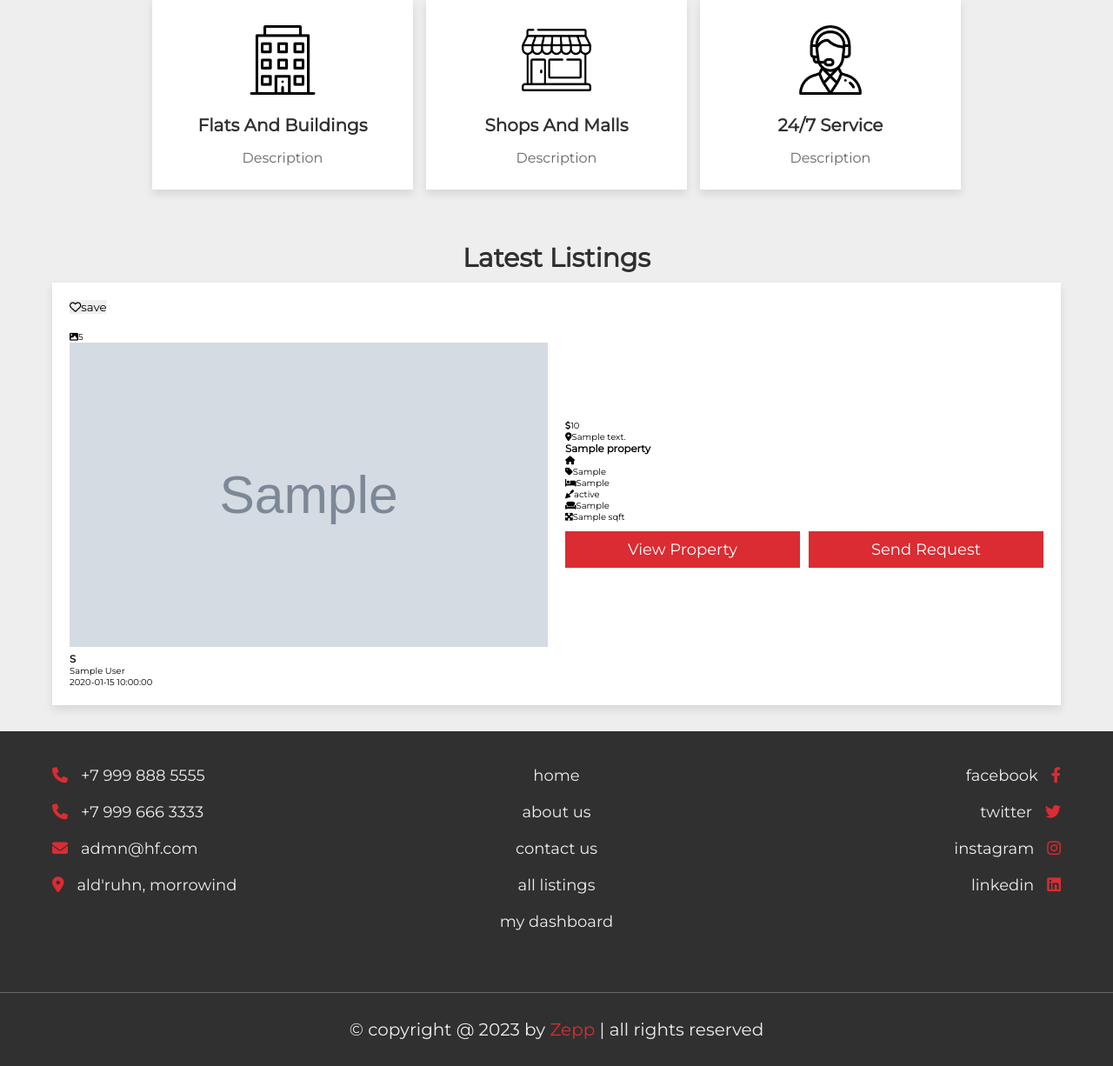
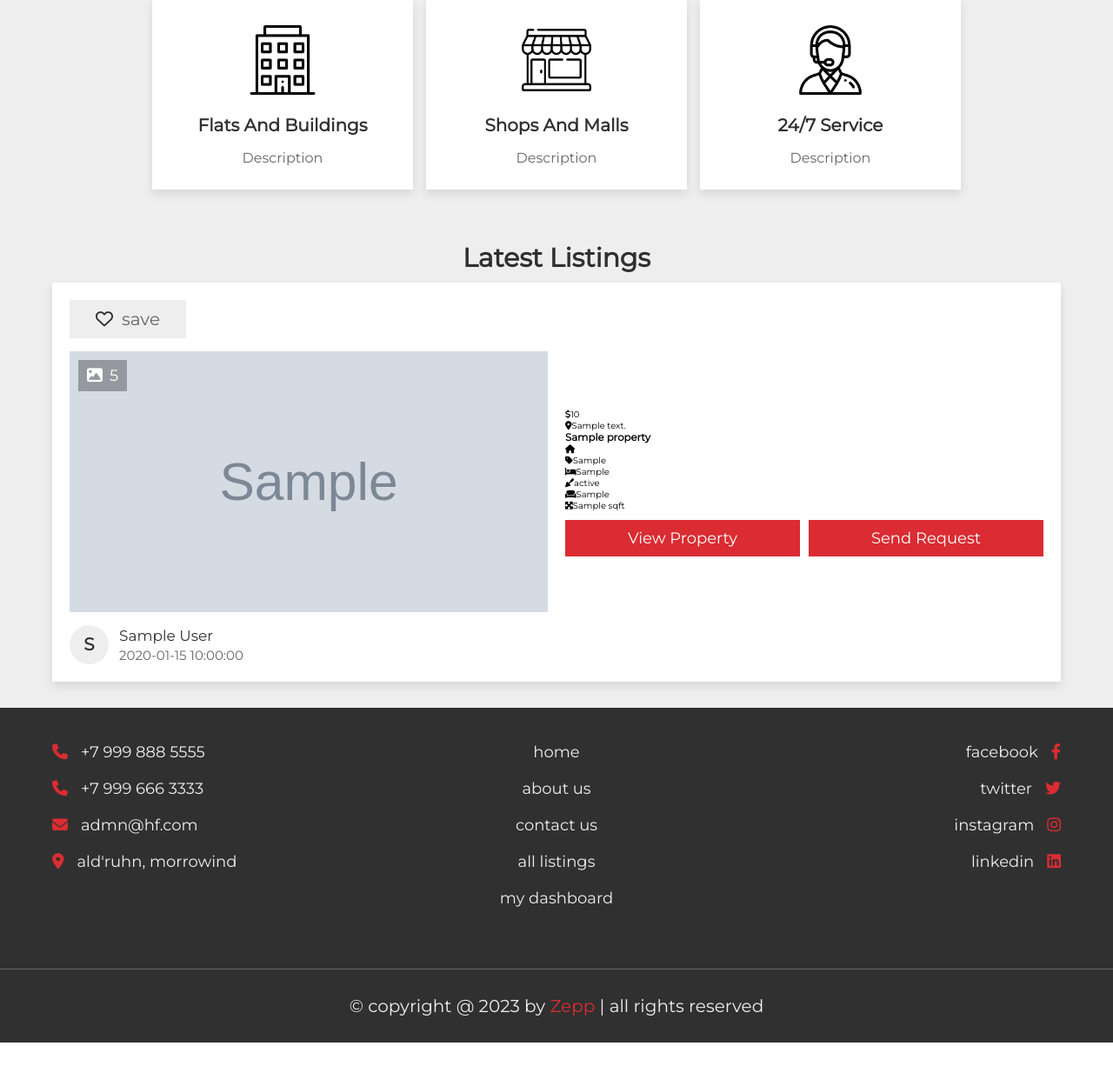
Before and after one commit to Zeppgoespro/estate-agency-hearthfire-pet-project, a PHP site: page /home.php in a window 1280 px wide. Shown: the part 1144-2370 px from the top of the page at 87% size. After the commit the page ends 2343 px from the top, so only its background shows below. Run offline with PHP 8.4, Linux system fonts and the light colour scheme; tables that the repository leaves empty or names only in its code hold one stand-in row (values such as "Sample post"); grey boxes marked "Sample" are stand-in pictures.

Commit message:
home - listings section

```diff
--- a/project-core/home.php
+++ b/project-core/home.php
@@ -209,9 +209,9 @@
           <div class="box">
             <input type="hidden" name="property_id" value="<?= $property_id ?>">
             <?php if ($select_saved->rowCount() > 0): ?>
-              <button type="submit" name="save"><i class="fas fa-heart"></i><span>saved</span></button>
+              <button type="submit" name="save" class="save"><i class="fas fa-heart"></i><span>saved</span></button>
             <?php else: ?>
-              <button type="submit" name="save"><i class="far fa-heart"></i><span>save</span></button>
+              <button type="submit" name="save" class="save"><i class="far fa-heart"></i><span>save</span></button>
             <?php endif; ?>
             <div class="thumb">
               <p><i class="fas fa-image"></i><span><?= $total_images ?></span></p>
--- a/project-core/styles/style.css
+++ b/project-core/styles/style.css
@@ -558,14 +558,82 @@ section {
 }
 
 .listings .box-container form .box .thumb {
-  height: 35rem;
-  margin: 2rem 0;
+  height: 30rem;
+  margin: 1.5rem 0;
+  position: relative;
 }
 
 .listings .box-container form .box .thumb img {
   height: 100%;
   width: 100%;
   object-fit: cover;
+}
+
+.listings .box-container form .box .save {
+  background-color: var(--light-bg);
+  cursor: pointer;
+  padding: 1rem 3rem;
+  font-size: 2rem;
+}
+
+.listings .box-container form .box .save i {
+  margin-right: 1rem;
+  color: var(--black);
+}
+
+.listings .box-container form .box .save span {
+  color: var(--light-color);
+}
+
+.listings .box-container form .box .save:hover {
+  background-color: var(--black);
+}
+
+.listings .box-container form .box .save:hover i,
+.listings .box-container form .box .save:hover span {
+  color: var(--white);
+}
+
+.listings .box-container form .box .thumb p {
+  position: absolute;
+  top: 1rem; left: 1rem;
+  background-color: rgba(0,0,0,.3);
+  padding: .7rem 1rem;
+  font-size: 1.8rem;
+  color: var(--white);
+}
+
+.listings .box-container form .box .thumb p i {
+  margin-right: .8rem;
+}
+
+.listings .box-container form .box .admin {
+  display: flex;
+  align-items: center;
+  gap: 1.2rem;
+}
+
+.listings .box-container form .box .admin h3 {
+  height: 4.5rem;
+  width: 4.5rem;
+  line-height: 4.5rem;
+  font-size: 2rem;
+  border-radius: 50%;
+  background-color: var(--light-bg);
+  color: var(--black);
+  text-align: center;
+  text-transform: uppercase;
+}
+
+.listings .box-container form .box .admin p {
+  font-size: 1.7rem;
+  color: var(--black);
+  padding-bottom: .3rem;
+}
+
+.listings .box-container form .box .admin span {
+  font-size: 1.5rem;
+  color: var(--light-color);
 }
 
 /* media queries */
```
